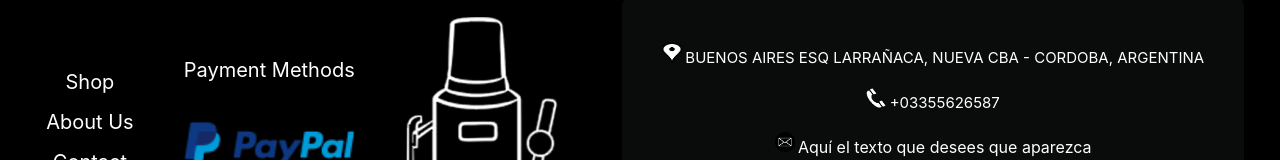
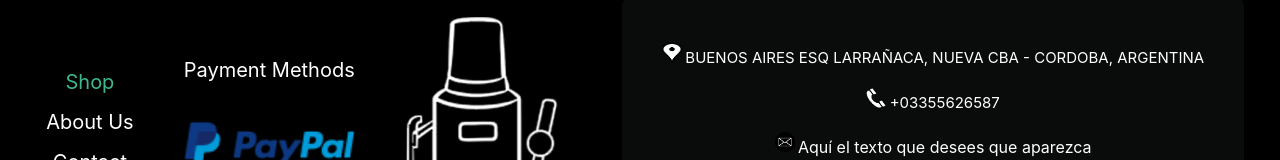
Before and after one commit to Rodrigo-Emca/matear-front, a React (Create React App) app: page / in a window 1280 px wide. In both pictures the pointer is over the link "Shop". Shown: the part 586-746 px from the top of the page. Built offline with nearby package versions, Linux system fonts and the light colour scheme.

Commit message:
fix hoover anchors

```diff
--- a/src/Components/Footer/footer.css
+++ b/src/Components/Footer/footer.css
@@ -168,7 +168,6 @@ p {
     color: white;
     font-size: 15px;
   }
-
   .anchors-pages {
     display: flex;
     gap: 1rem;
@@ -180,6 +179,11 @@ p {
     color: white;
     font-size: 20px;
     text-decoration: none;
+  }
+
+  .anchor:hover {
+    color: #3fb890;
+    transition: 0.3s;
   }
 
   .pay {
```
